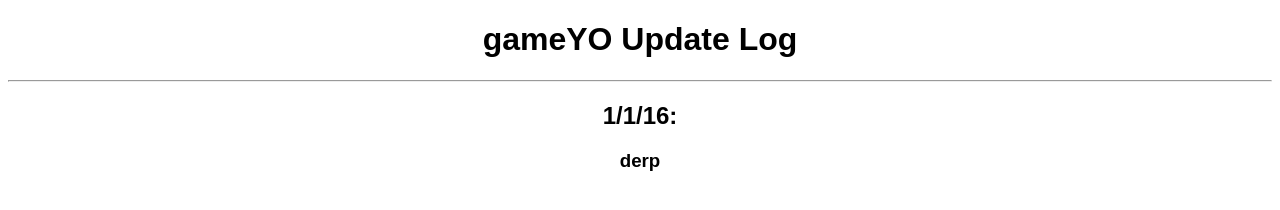
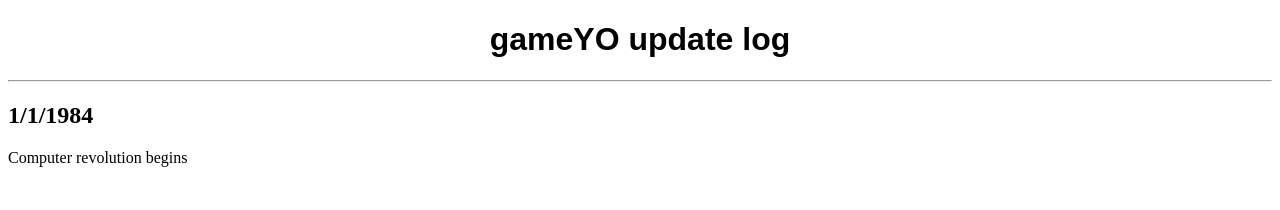
Before and after one commit to gameYOgit/gameYOgit.github.io, a plain HTML site: page updates.html in a window 1280 px wide. Drawn offline with Linux system fonts and the light colour scheme.

Commit message:
Update updates.html

```diff
--- a/updates.html
+++ b/updates.html
@@ -4,26 +4,15 @@
   <title>gameYO Update Log</title>
   <style>
     h1 {
+      text-align: center;
       font-family: arial;
-  font-size: 100;
-  text-align: center;
-}
-h2 {
-  font-family: arial;
-  font-size: 30;
-  text-align: center;
-}
-h3 {
-  font-family: arial;
-  font-size: 30;
-  text-align: center;
+      font-size: 80;
     }
   </style>
 </head>
 <body>
-<h1>gameYO Update Log</h1>
+  <h1>gameYO update log</h1>
   <hr>
-<h2>1/1/16:</h2>
-<h3>derp</h3>
+  <h2>1/1/1984</h2>
+  <log1>Computer revolution begins</log1>
 </body>
-</html>
```
Lines whose indentation alone changed are shown as unchanged.
